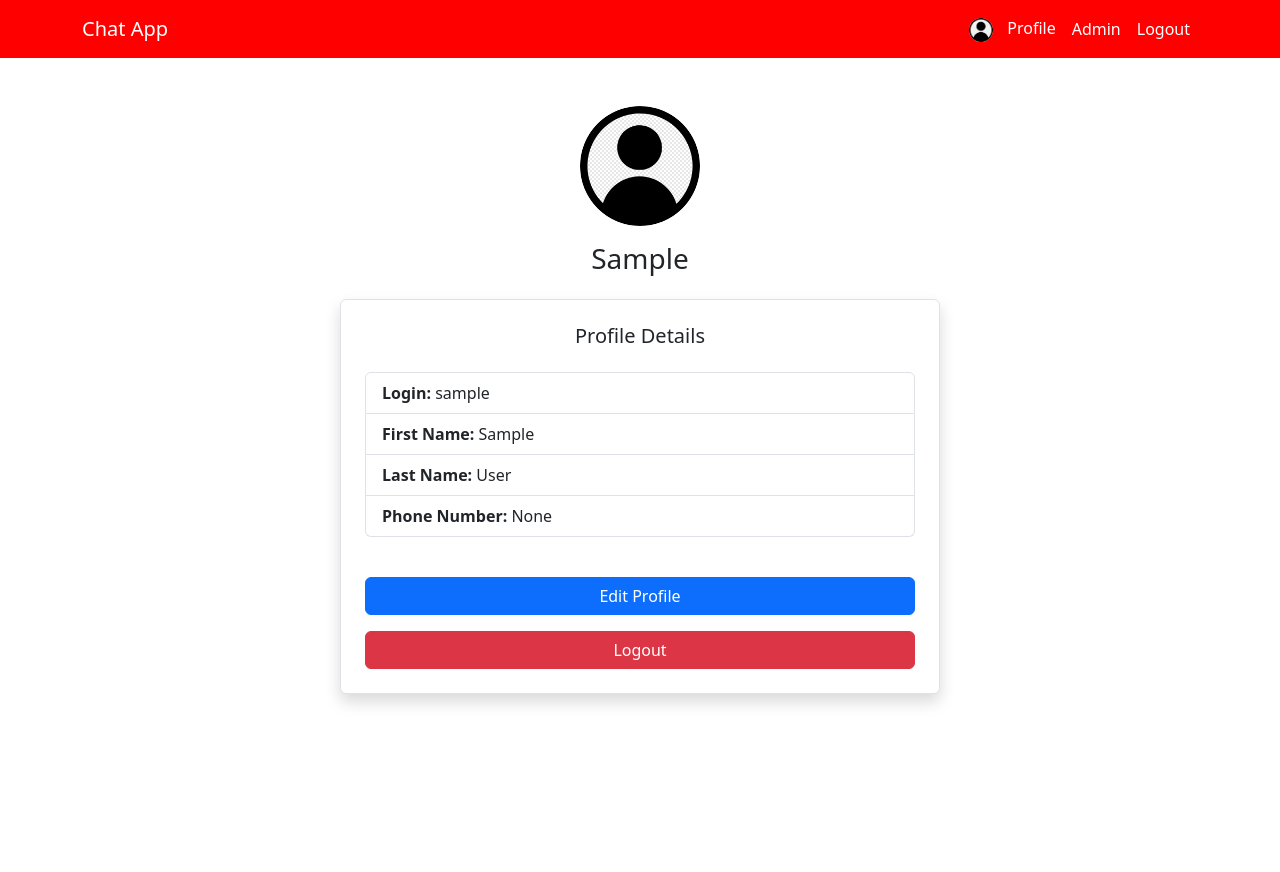
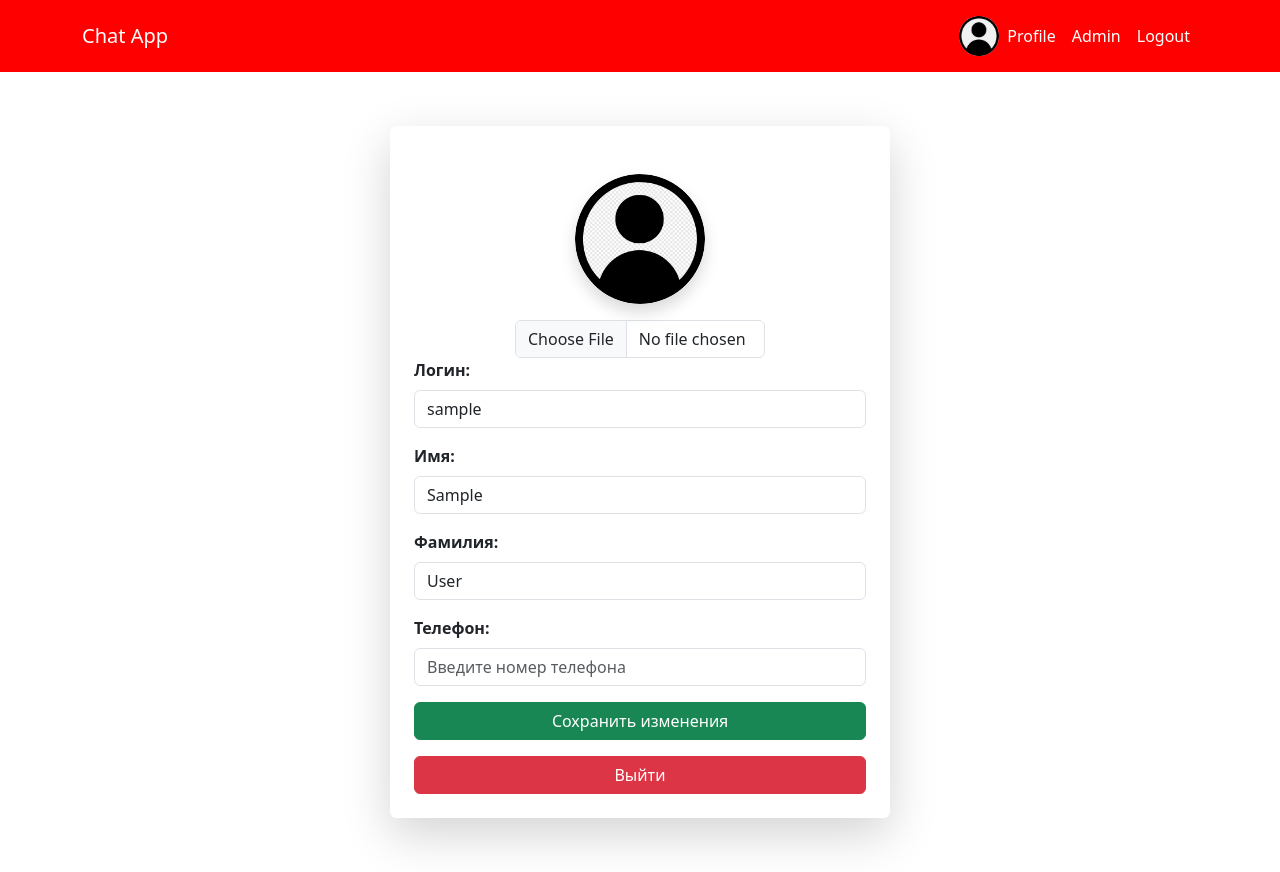
Before and after one commit to Gojo-Sator0/Website-online-app-chat-, a Django app: page /accounts/profile/ in a window 1280 px wide. Before the commit the page ends 705 px from the top, so only its background shows below. Run offline with Django 5.2, Linux system fonts and the light colour scheme; the visitor is signed in with stand-in values (Sample User, id 1).

Commit message:
Profile form and controler ready

```diff
--- a/app/accounts/forms.py
+++ b/app/accounts/forms.py
@@ -1,5 +1,5 @@
 from django import forms
-from django.contrib.auth.forms import UserCreationForm, AuthenticationForm
+from django.contrib.auth.forms import UserCreationForm, AuthenticationForm, UserChangeForm
 
 from accounts.models import User
 
@@ -38,3 +38,15 @@ class UserRegistrationForm(UserCreationForm):
     phone_number = forms.CharField()
     password1 = forms.CharField()
     password2 = forms.CharField()
+
+class UserProfileForm(UserChangeForm):
+    class Meta:
+        model = User
+        fields = ['image', 'first_name', 'last_name', 'username', 'phone_number']
+        widgets = {
+            'image': forms.ClearableFileInput(attrs={'required': False}),
+            'first_name': forms.TextInput(),
+            'last_name': forms.TextInput(),
+            'username': forms.TextInput(),
+            'phone_number': forms.TextInput(),
+        }
--- a/app/accounts/templates/accounts/login.html
+++ b/app/accounts/templates/accounts/login.html
@@ -30,7 +30,7 @@
                 {{ form.password }}
             </div> {% endcomment %}
 
-            <button type="submit" class="btn btn-primary w-100">Login</button>
+            <button type="submit" class="btn btn-success w-100">Login</button>
         </form>
     </div>
 </div>
--- a/app/accounts/templates/accounts/profile.html
+++ b/app/accounts/templates/accounts/profile.html
@@ -2,28 +2,89 @@
 {% load static %}
 {% block content %}
 
-<div class="profile-header text-center mt-5">
-    <div class="profile-avatar mx-auto mb-3">
-        <img src="{% static 'images/profile-icon.png' %}" alt="User Avatar" style="width: 120px; height: 120px; border-radius: 50%; background-color: #e9ecef;">
+<div class="container d-flex justify-content-center align-items-center vh-100">
+    <div class="profile-container text-center p-4 shadow-lg rounded bg-white" style="max-width: 500px; width: 100%;">
+
+        <!-- Форма редактирования профиля -->
+        <form action="{% url 'accounts:profile' %}" method="post" enctype="multipart/form-data" class="mt-4">
+            {% csrf_token %}
+
+            <!-- Аватар пользователя -->
+            <div class="profile-avatar position-relative mx-auto">
+                {% if user.image %}
+                    <img src="{{ user.image.url }}"
+                         alt="User Avatar"
+                         class="rounded-circle shadow"
+                         width="130" height="130">
+                {% else %}
+                    <img src="{% static 'images/profile-icon.png' %}"
+                         alt="User Avatar"
+                         class="rounded-circle shadow"
+                         width="130" height="130">
+                {% endif %}
+                <input type="file" class="form-control mt-3 mx-auto" id="id_image"
+                       name="image"
+                       accept="image/*"
+                       style="max-width: 250px;">
+                {% if form.image.errors %}
+                    <div class="alert alert-danger">{{ form.image.errors }}</div>
+                {% endif %}
+            </div>
+
+            <div class="mb-3 text-start">
+                <label for="id_username" class="form-label"><strong>Логин:</strong></label>
+                <input type="text" id="id_username" name="username" class="form-control"
+                       value="{{ form.username.value }}"
+                       readonly>
+                       {% if form.username.errors %}
+                            <div class="alert alert-danger">{{ form.username.errors }}</div>
+                       {% endif %}
+            </div>
+
+            <div class="mb-3 text-start">
+                <label for="id_first_name" class="form-label"><strong>Имя:</strong></label>
+                <input type="text" id="id_first_name" name="first_name" class="form-control"
+                       value="{{ form.first_name.value }}"
+                       placeholder="Введите имя">
+                {% if form.first_name.errors %}
+                    <div class="alert alert-danger">{{ form.first_name.errors }}</div>
+                {% endif %}
+            </div>
+
+            <div class="mb-3 text-start">
+                <label for="id_last_name" class="form-label"><strong>Фамилия:</strong></label>
+                <input type="text" id="id_last_name" name="last_name" class="form-control"
+                       value="{{ form.last_name.value }}"
+                       placeholder="Введите фамилию">
+                {% if form.last_name.errors %}
+                    <div class="alert alert-danger">{{ form.last_name.errors }}</div>
+                {% endif %}
+            </div>
+
+            <div class="mb-3 text-start">
+                <label for="id_phone_number" class="form-label"><strong>Телефон:</strong></label>
+                <input type="text" id="id_phone_number" name="phone_number" class="form-control"
+                       value="{{ form.phone_number.value|default:'' }}"
+                       placeholder="Введите номер телефона">
+                {% if form.phone_number.errors %}
+                    <div class="alert alert-danger">{{ form.phone_number.errors }}</div>
+                {% endif %}
+            </div>
+
+            <!-- Кнопка сохранения -->
+            <button type="submit" class="btn btn-success w-100">Сохранить изменения</button>
+        </form>
+
+
+        <!-- Кнопка выхода -->
+        <form method="post" action="{% url 'accounts:logout' %}" class="mt-3">
+            {% csrf_token %}
+            <button type="submit" class="btn btn-danger w-100">Выйти</button>
+        </form>
+
     </div>
-    <h3 class="mt-3">{{ user.first_name  }}</h3>
 </div>
 
-<div class="profile-container mx-auto mt-4 p-4 border rounded shadow" style="max-width: 600px; background-color: #fff; border-color: #ddd;">
-    <h5 class="mb-4 text-center">Profile Details</h5>
-    <ul class="list-group mb-4">
-        <li class="list-group-item"><strong>Login:</strong> {{ user.username }}</li>
-        <li class="list-group-item"><strong>First Name:</strong> {{ user.first_name }}</li>
-        <li class="list-group-item"><strong>Last Name:</strong> {{ user.last_name }}</li>
-        <li class="list-group-item"><strong>Phone Number:</strong> {{ user.phone_number }}</li>
-    </ul>
-    <a href="*" class="btn btn-primary mt-3 w-100">Edit Profile</a>
 
-    <!-- Кнопка выхода -->
-    <form method="post" action="{% url 'accounts:logout' %}">
-        {% csrf_token %}
-        <button type="submit" class="btn btn-danger mt-3 w-100">Logout</button>
-    </form>
-</div>
 
 {% endblock %}
--- a/app/accounts/views.py
+++ b/app/accounts/views.py
@@ -2,7 +2,8 @@ from django.shortcuts import redirect, render
 from django.http import HttpResponseRedirect
 from django.urls import reverse
 from django.contrib import auth
-from accounts.forms import UserLoginForm, UserRegistrationForm
+from django.contrib.auth.decorators import login_required
+from accounts.forms import UserLoginForm, UserRegistrationForm, UserProfileForm
 # Create your views here.
 
 def login_view(request):
@@ -28,7 +29,7 @@ def register_view(request):
         form = UserRegistrationForm(data=request.POST)
         if form.is_valid():
             form.save()
-            user = form.isinstance
+            user = form.instance
             auth.login(request, user)
             return HttpResponseRedirect(reverse('main:index'))
     else:
@@ -39,9 +40,22 @@ def register_view(request):
     }
     return render(request, 'accounts/register.html', context)
 
+@login_required
 def profile_view(request):
-    return render(request, 'accounts/profile.html')
+    if request.method == 'POST':
+        form = UserProfileForm(data=request.POST, instance=request.user, files=request.FILES)
+        if form.is_valid():
+            form.save()
+            return HttpResponseRedirect(reverse('accounts:profile'))
+    else:
+        form = UserProfileForm(instance=request.user)
 
+    context = {
+        'form': form
+    }
+    return render(request, 'accounts/profile.html', context)
+
+@login_required
 def logout_view(request):
     auth.logout(request)
     return redirect(reverse('main:index'))
--- a/app/base/settings.py
+++ b/app/base/settings.py
@@ -10,6 +10,7 @@ For the full list of settings and their values, see
 https://docs.djangoproject.com/en/5.1/ref/settings/
 """
 
+import os
 from pathlib import Path
 
 # Build paths inside the project like this: BASE_DIR / 'subdir'.
@@ -125,7 +126,7 @@ USE_TZ = True
 # Static files (CSS, JavaScript, Images)
 # https://docs.djangoproject.com/en/5.1/howto/static-files/
 MEDIA_URL = 'media/'
-MEDIA_ROOT = BASE_DIR / 'media'
+MEDIA_ROOT = os.path.join(BASE_DIR, 'media')
 
 STATIC_URL = 'static/'
 STATICFILES_DIRS = [BASE_DIR / 'static']
--- a/app/base/urls.py
+++ b/app/base/urls.py
@@ -17,9 +17,15 @@ Including another URLconf
 from django.contrib import admin
 from django.urls import include, path
 
+from base import settings
+from django.conf.urls.static import static
+
 urlpatterns = [
     path('admin/', admin.site.urls),
     path('chat/', include('chat.urls', namespace='chat')),
     path('accounts/', include('accounts.urls', namespace='accounts')),
     path('', include('main.urls')),
 ]
+
+if settings.DEBUG:
+    urlpatterns += static(settings.MEDIA_URL, document_root=settings.MEDIA_ROOT)
--- a/app/templates/base.html
+++ b/app/templates/base.html
@@ -19,8 +19,12 @@
                 <ul class="navbar-nav ms-auto align-items-center">
                     {% if user.is_authenticated %}
                         <li class="nav-item">
-                            <a class="nav-link" href="{% url "accounts:profile" %}">
-                                <img src="{% static 'images/profile-icon.png' %}" alt="Profile" class="profile-icon">
+                            <a class="nav-link d-flex align-items-center" href="{% url 'accounts:profile' %}">
+                                <img src="{% if user.image %}{{ user.image.url }}{% else %}{% static 'images/profile-icon.png' %}{% endif %}"
+                                    alt="Profile"
+                                    class="rounded-circle"
+                                    width="40" height="40"
+                                    style="object-fit: cover; margin-right: 8px;">
                                 Profile
                             </a>
                         </li>
@@ -29,9 +33,9 @@
                                 <a class="nav-link" href="/admin/">Admin</a>
                             </li>
                         {% endif %}
-                        <li class="nav-item">
-                            <a class="nav-link" href="{% url "accounts:logout" %}">Logout</a>
-                        </li>
+                            <li class="nav-item">
+                                <a class="nav-link" href="{% url "accounts:logout" %}">Logout</a>
+                            </li>
                     {% endif %}
                     {% if not user.is_authenticated %}
                         <li class="nav-item login-links">
```
Also changed, not shown: app/accounts/urls.py (line endings or trailing spaces).
